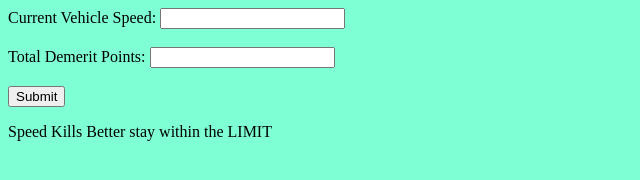
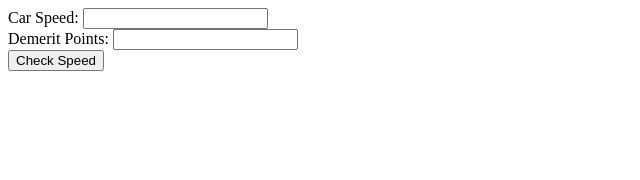
Before and after one commit to Ndegwa2/speed_detector_challange, a plain HTML site: page index.html in a window 1280 px wide. Shown: the whole page, without its empty margins (0-640 px from the left). Drawn offline with Linux system fonts and the light colour scheme.

Commit message:
Update index.html

```diff
--- a/index.html
+++ b/index.html
@@ -3,28 +3,18 @@
 <head>
     <meta charset="UTF-8">
     <meta name="viewport" content="width=device-width, initial-scale=1.0">
-    <title>speed detector</title>
-    <style>
-        body{
-            background-color: aquamarine;
-        }
-
-    </style>
+    <title>Speed Detector</title>
 </head>
 <body>
-
-
-
-    <form id="speedDetectorForm">
-        <label for="currentSpeed">Current Vehicle Speed:</label>
-        <input type="number" id="currentSpeed" name="currentSpeed" required><br><br>
-
-        <label for="demeritPoints">Total Demerit Points:</label>
-        <input type="number" id="demeritPoints" name="demeritPoints" required><br><br>
-
-        <button type="submit">Submit</button>
-    </form>
-    <p> Speed Kills Better stay within the LIMIT</p>
+    <div>
+        <label for="car-speed">Car Speed:</label>
+        <input type="number" id="car-speed" name="car-speed">
+    </div>
+    <div>
+        <label for="demeritPoints">Demerit Points:</label>
+        <input type="number" id="demeritPoints" name="demeritPoints">
+    </div>
+    <button id="check-speed">Check Speed</button>
 <script>
     // speed detecting system. speed<70 = ok.
 // for every 5km per hour above 70 = i demerit point.
```
